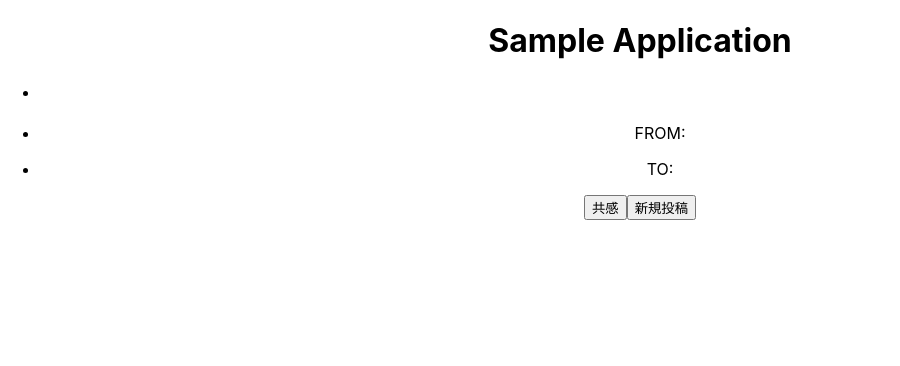
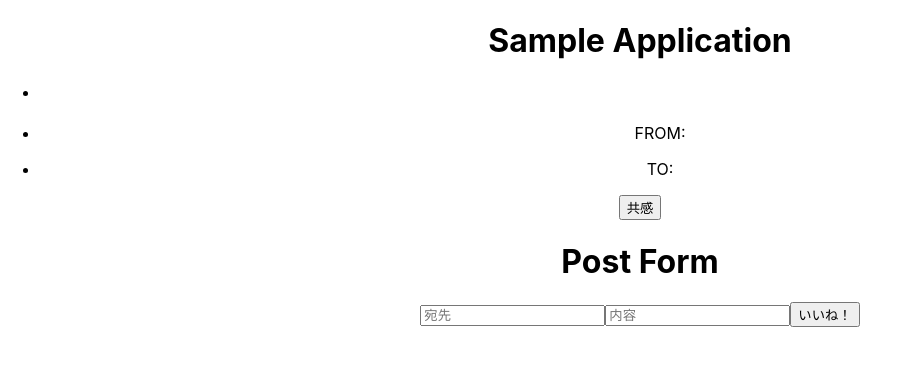
Before and after one commit to slc-hacking-open/e-ne, a React (Create React App) app: page / in a window 1280 px wide. Shown: the top 366 px of the page, without its empty margins (0-900 px from the left). Built offline with nearby package versions, Linux system fonts and the light colour scheme.

Commit message:
update: add input forms

```diff
--- a/src/App.tsx
+++ b/src/App.tsx
@@ -2,14 +2,16 @@ import React from "react";
 import "./App.css";
 
 import Post from "./containers/post";
+import PostForm from "./containers/post-form";
 
 const App: React.FC = () => {
   return (
     <div className="App">
       <h1>Sample Application</h1>
-      <div>
+      <div className="posts">
         <Post />
       </div>
+      <PostForm />
     </div>
   );
 };
--- /dev/null
+++ b/src/actions/post-form.ts
@@ -0,0 +1,31 @@
+export const SEND = "SEND";
+export const CHANGE_CONTENTS = "CHANGE_CONTENTS";
+export const CHANGE_TO = "CHANGE_TO";
+
+export const send = (contents: string, from: string, to: string) => ({
+  type: SEND as typeof SEND,
+  payload: {
+    contents,
+    from,
+    to
+  }
+});
+
+export const changeContents = (contents: string) => ({
+  type: CHANGE_CONTENTS as typeof CHANGE_CONTENTS,
+  payload: {
+    contents
+  }
+});
+
+export const changeTo = (to: string) => ({
+  type: CHANGE_TO as typeof CHANGE_TO,
+  payload: {
+    to
+  }
+});
+
+export type PostFormAction =
+  | ReturnType<typeof send>
+  | ReturnType<typeof changeContents>
+  | ReturnType<typeof changeTo>;
--- a/src/actions/post.ts
+++ b/src/actions/post.ts
@@ -1,17 +1,7 @@
 export const EMPATHY = "EMPATHY";
-export const SEND = "SEND";
 
 export const empathy = () => ({
-  type: EMPATHY as typeof EMPATHY,
+  type: EMPATHY as typeof EMPATHY
 });
 
-export const send = (contents: string, from: string, to: string) => ({
-  type: SEND as typeof SEND,
-  payload: {
-    contents,
-    from,
-    to,
-  },
-});
-
-export type PostAction = ReturnType<typeof empathy> | ReturnType<typeof send>;
+export type PostAction = ReturnType<typeof empathy>;
--- /dev/null
+++ b/src/components/post-form.tsx
@@ -0,0 +1,42 @@
+import React, { FC } from "react";
+
+export interface PostFormProps {
+  contents?: string;
+  to?: string;
+  changeContents?: (contents: string) => void;
+  changeTo?: (to: string) => void;
+  send?: () => void;
+}
+
+const PostForm: FC<PostFormProps> = ({
+  contents = "",
+  to = "",
+  changeContents = () => {},
+  changeTo = () => {},
+  send = () => {}
+}) => (
+  <div id="post-form">
+    <h1>Post Form</h1>
+    <input
+      name="to"
+      value={to}
+      placeholder="宛先"
+      onChange={e => {
+        changeTo(e.target.value);
+      }}
+    />
+    <input
+      name="contents"
+      value={contents}
+      placeholder="内容"
+      onChange={e => {
+        changeContents(e.target.value);
+      }}
+    />
+    <button type="button" onClick={send}>
+      いいね！
+    </button>
+  </div>
+);
+
+export default PostForm;
--- a/src/components/post.tsx
+++ b/src/components/post.tsx
@@ -5,18 +5,16 @@ export interface PostProps {
   from?: string;
   to?: string;
   empathy?: () => void;
-  send?: (contents: string, from: string, to: string) => void;
 }
 
 const Post: FC<PostProps> = ({
   contents = "",
   from = "",
   to = "",
-  empathy = () => {},
-  send = () => {},
+  empathy = () => {}
 }) => (
   <>
-    <ul>
+    <ul className="post">
       <li>
         <p>{contents}</p>
       </li>
@@ -30,12 +28,6 @@ const Post: FC<PostProps> = ({
     <button type="button" onClick={empathy}>
       共感
     </button>
-    <button
-      type="button"
-      onClick={() => send("新しい投稿ですよ", "Aさん", "Bさん")}
-    >
-      新規投稿
-    </button>
   </>
 );
 
--- /dev/null
+++ b/src/containers/post-form.tsx
@@ -0,0 +1,28 @@
+import { connect } from "react-redux";
+import { Dispatch } from "redux";
+
+import { send, changeContents, changeTo } from "../actions/post-form";
+import PostForm from "../components/post-form";
+import { AppState } from "../reducer";
+
+interface StateProps {
+  contents: string;
+  to: string;
+}
+
+interface DispatchProps {
+  changeContents: (contents: string) => void;
+  changeTo: (contents: string) => void;
+}
+
+const mapStateToProps = (state: AppState): StateProps => ({
+  contents: state.postForm.contents,
+  to: state.postForm.to
+});
+
+const mapDispatchToProps = (dispatch: Dispatch): DispatchProps => ({
+  changeContents: (contents: string) => dispatch(changeContents(contents)),
+  changeTo: (to: string) => dispatch(changeTo(to))
+});
+
+export default connect(mapStateToProps, mapDispatchToProps)(PostForm);
--- a/src/containers/post.tsx
+++ b/src/containers/post.tsx
@@ -1,7 +1,7 @@
 import { connect } from "react-redux";
 import { Dispatch } from "redux";
 
-import { empathy, send } from "../actions/post";
+import { empathy } from "../actions/post";
 import Post from "../components/post";
 import { AppState } from "../reducer";
 
@@ -13,19 +13,16 @@ interface StateProps {
 
 interface DispatchProps {
   empathy: () => void;
-  send: (contents: string, from: string, to: string) => void;
 }
 
 const mapStateToProps = (state: AppState): StateProps => ({
   contents: state.post.contents,
   from: state.post.from,
-  to: state.post.to,
+  to: state.post.to
 });
 
 const mapDispatchToProps = (dispatch: Dispatch): DispatchProps => ({
-  empathy: () => dispatch(empathy()),
-  send: (contents: string, from: string, to: string) =>
-    dispatch(send(contents, from, to)),
+  empathy: () => dispatch(empathy())
 });
 
 export default connect(mapStateToProps, mapDispatchToProps)(Post);
--- a/src/reducer.ts
+++ b/src/reducer.ts
@@ -1,6 +1,10 @@
 import { Reducer, combineReducers } from "redux";
 
 import postReducer from "./reducers/post-reducer";
+import postFormReducer from "./reducers/post-form-reducer";
 
-export const rootReducer: Reducer = combineReducers({ post: postReducer });
+export const rootReducer: Reducer = combineReducers({
+  post: postReducer,
+  postForm: postFormReducer
+});
 export type AppState = ReturnType<typeof rootReducer>;
--- /dev/null
+++ b/src/reducers/post-form-reducer.ts
@@ -0,0 +1,43 @@
+import { Reducer } from "redux";
+import {
+  PostFormAction,
+  SEND,
+  CHANGE_CONTENTS,
+  CHANGE_TO
+} from "../actions/post-form";
+
+export interface PostFormState {
+  contents: string;
+  to: string;
+}
+
+export const initialState: PostFormState = {
+  contents: "",
+  to: ""
+};
+
+const postFormReducer: Reducer<PostFormState, PostFormAction> = (
+  state: PostFormState = initialState,
+  action: PostFormAction
+): PostFormState => {
+  switch (action.type) {
+    case SEND:
+      return state;
+    case CHANGE_CONTENTS:
+      return {
+        ...state,
+        contents: action.payload.contents
+      };
+    case CHANGE_TO:
+      return {
+        ...state,
+        to: action.payload.to
+      };
+    default: {
+      // const _: never = action;
+      return state;
+    }
+  }
+};
+
+export default postFormReducer;
--- a/src/reducers/post-reducer.ts
+++ b/src/reducers/post-reducer.ts
@@ -1,5 +1,5 @@
 import { Reducer } from "redux";
-import { PostAction, EMPATHY, SEND } from "../actions/post";
+import { PostAction, EMPATHY } from "../actions/post";
 
 export interface PostState {
   contents: string;
@@ -10,29 +10,21 @@ export interface PostState {
 export const initialState: PostState = {
   contents: "",
   from: "",
-  to: "",
+  to: ""
 };
 
 const postReducer: Reducer<PostState> = (
   state: PostState = initialState,
-  action: PostAction,
+  action: PostAction
 ): PostState => {
   switch (action.type) {
     case EMPATHY:
       return {
         ...state,
-        contents: "goodが押されたよ！",
-      };
-    case SEND:
-      return {
-        ...state,
-        contents: action.payload.contents,
-        from: action.payload.from,
-        to: action.payload.to,
+        contents: "goodが押されたよ！"
       };
     default: {
       // const _: never = action;
-
       return state;
     }
   }
```
